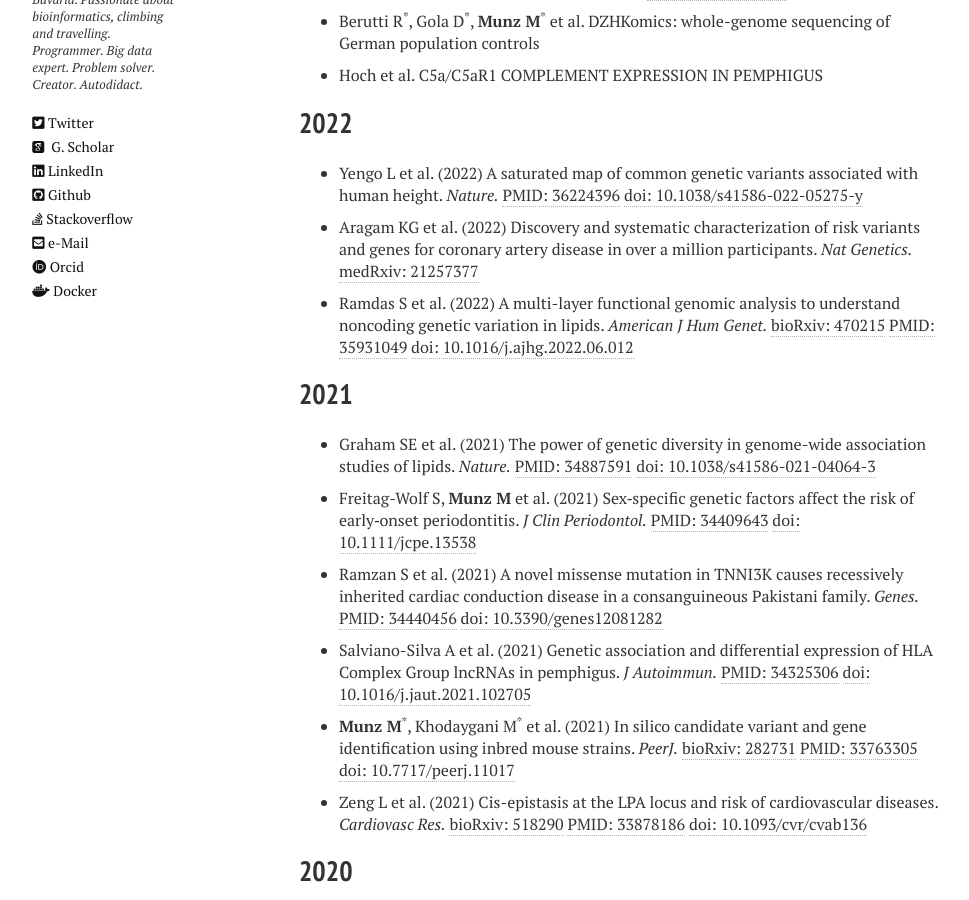
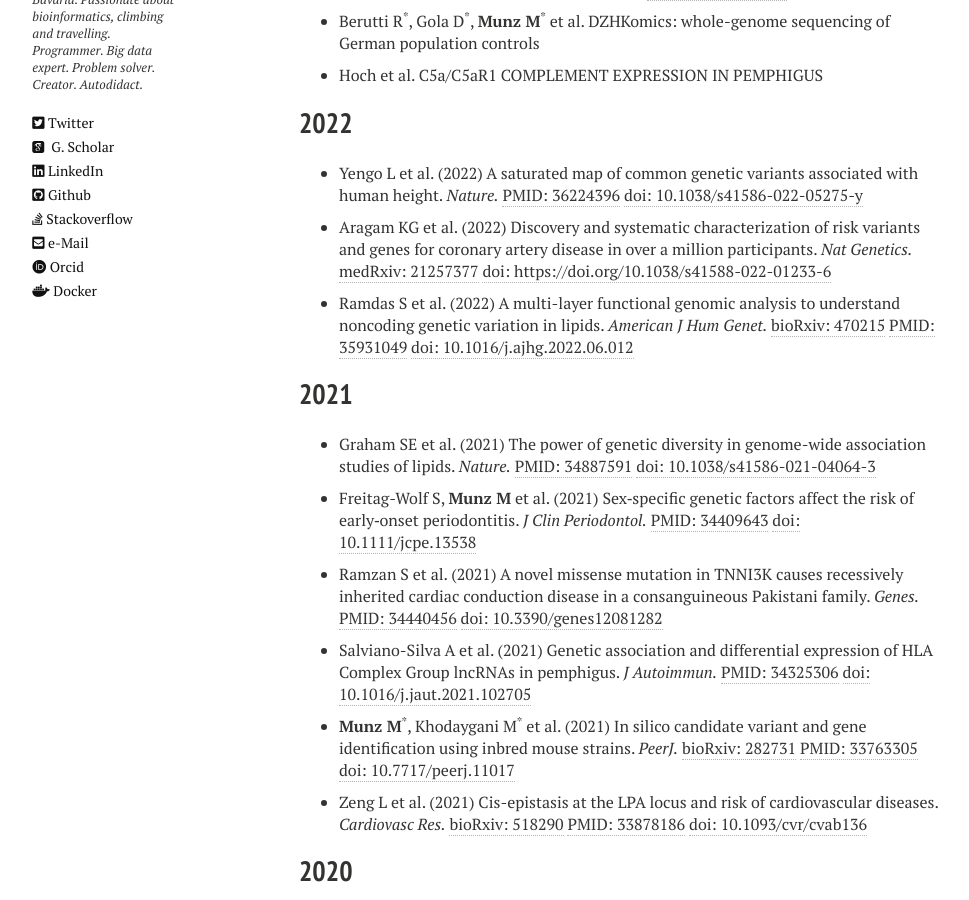
Before and after one commit to matmu/matmu.github.io-deprecated, a Jekyll site: the page built from _pages/publications.md, in a window 1280 px wide and 900 px high, scrolled down 345 px. Shown: the whole window, without its empty margins (21-990 px from the left). Built offline with Jekyll 4.4.1, drawn with Linux system fonts in a browser that asks for light colours; nearby versions of some CDN libraries; part of the change alters nothing that is shown.

Commit message:
Update publications.yml

```diff
--- a/_data/publications.yml
+++ b/_data/publications.yml
@@ -22,6 +22,7 @@
       medrxiv: 21257377
       medrxiv_link: "https://doi.org/10.1101/2021.05.24.21257377"
       journal: Nat Genetics.
+      doi: "https://doi.org/10.1038/s41588-022-01233-6"
     - authors: "Ramdas S et al."
       title: "A multi-layer functional genomic analysis to understand noncoding genetic variation in lipids."
       biorxiv: 470215
```
